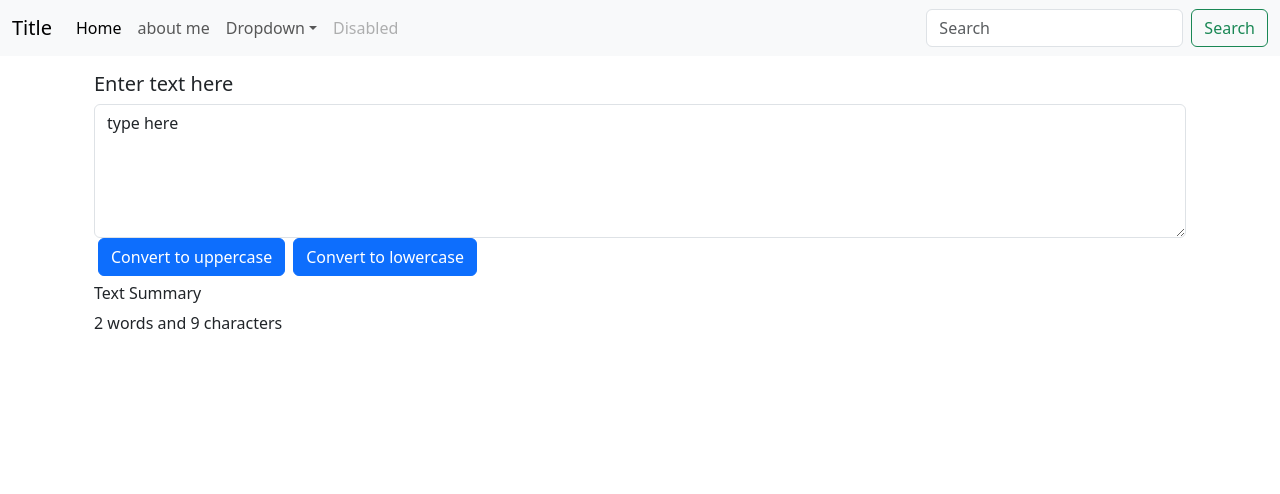
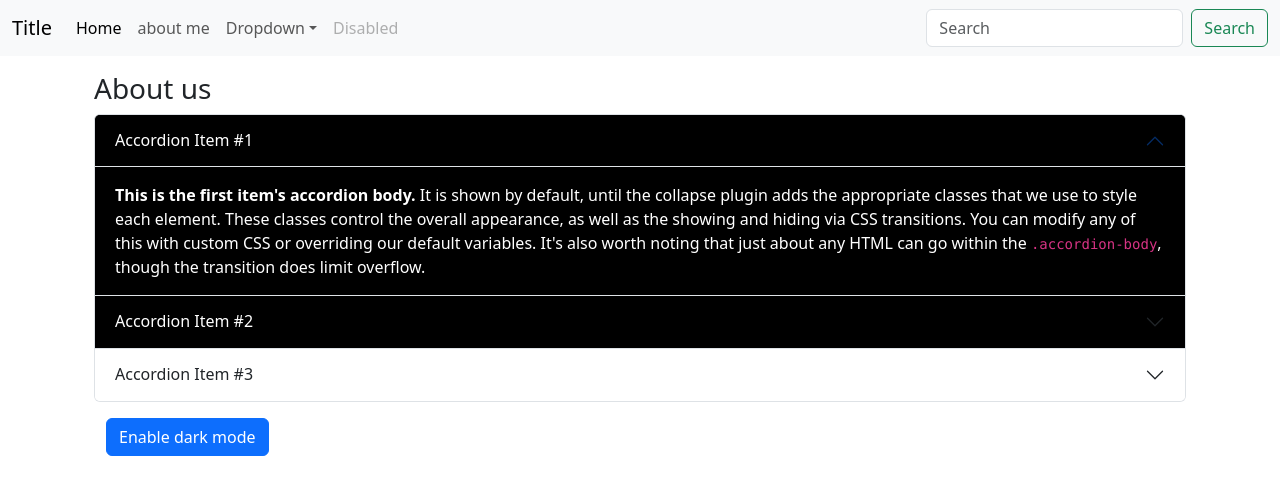
Before and after one commit to rutupawar/textWebApp, a React (Create React App) app: page / in a window 1280 px wide. Shown: the top 494 px of the page. Built offline with nearby package versions, Linux system fonts and the light colour scheme.

Commit message:
basic passing css variable

```diff
--- a/src/App.js
+++ b/src/App.js
@@ -1,7 +1,8 @@
 // import logo from './logo.svg';
 import './App.css';
+import About from './components/About';
 import Navbar from './components/Navbar';
-import TextForms from './components/TextForms';
+// import TextForms from './components/TextForms';
 
 // function App1() {
 //   return (
@@ -31,14 +32,13 @@
 
 */
 
-// let name432 = "Rishikesh";
-
 function App() {
     return (
     <>
       <Navbar Title="Title" Home="Home" About="about me"/>
       <div className="container my-3">
-        <TextForms Title="Enter text here"/>
+        {/* <TextForms Title="Enter text here"/> */}
+      <About/>
       </div>
     </>
   );
--- /dev/null
+++ b/src/components/About.js
@@ -0,0 +1,56 @@
+import React, { useState } from 'react'
+
+export default function About() {
+
+    let myStyle={
+        color: 'white',
+        backgroundColor: 'black'
+    }
+
+  return (
+    <div className="container">
+        <h3>About us</h3>
+        <div className="accordion" id="accordionExample">
+            <div className="accordion-item" style={myStyle}>
+                <h2 className="accordion-header" id="headingOne">
+                    <button className="accordion-button" type="button" style={myStyle} data-bs-toggle="collapse" data-bs-target="#collapseOne" aria-expanded="true" aria-controls="collapseOne">
+                    Accordion Item #1
+                    </button>
+                </h2>
+                <div id="collapseOne" className="accordion-collapse collapse show" aria-labelledby="headingOne" data-bs-parent="#accordionExample">
+                <div className="accordion-body">
+                    <strong>This is the first item's accordion body.</strong> It is shown by default, until the collapse plugin adds the appropriate classes that we use to style each element. These classes control the overall appearance, as well as the showing and hiding via CSS transitions. You can modify any of this with custom CSS or overriding our default variables. It's also worth noting that just about any HTML can go within the <code>.accordion-body</code>, though the transition does limit overflow.
+                </div>
+                </div>
+            </div>
+            <div className="accordion-item" style={myStyle}>
+                <h2 className="accordion-header" id="headingTwo">
+                    <button className="accordion-button collapsed" style={myStyle} type="button" data-bs-toggle="collapse" data-bs-target="#collapseTwo" aria-expanded="false" aria-controls="collapseTwo">
+                    Accordion Item #2
+                    </button>
+                </h2>
+                <div id="collapseTwo" className="accordion-collapse collapse" aria-labelledby="headingTwo" data-bs-parent="#accordionExample">
+                <div className="accordion-body">
+                    <strong>This is the second item's accordion body.</strong> It is hidden by default, until the collapse plugin adds the appropriate classes that we use to style each element. These classes control the overall appearance, as well as the showing and hiding via CSS transitions. You can modify any of this with custom CSS or overriding our default variables. It's also worth noting that just about any HTML can go within the <code>.accordion-body</code>, though the transition does limit overflow.
+                </div>
+                </div>
+            </div>
+            <div className="accordion-item">
+                <h2 className="accordion-header" id="headingThree">
+                    <button className="accordion-button collapsed" type="button" data-bs-toggle="collapse" data-bs-target="#collapseThree" aria-expanded="false" aria-controls="collapseThree">
+                    Accordion Item #3
+                    </button>
+                </h2>
+                <div id="collapseThree" className="accordion-collapse collapse" aria-labelledby="headingThree" data-bs-parent="#accordionExample">
+                    <div className="accordion-body">
+                    <strong>This is the third item's accordion body.</strong> It is hidden by default, until the collapse plugin adds the appropriate classes that we use to style each element. These classes control the overall appearance, as well as the showing and hiding via CSS transitions. You can modify any of this with custom CSS or overriding our default variables. It's also worth noting that just about any HTML can go within the <code>.accordion-body</code>, though the transition does limit overflow.
+                    </div>
+                </div>
+            </div>
+        </div>
+        <div className='container my-3'>
+            <button type='button' className='btn btn-primary'>Enable dark mode</button>
+        </div>
+    </div>
+  )
+}
```
